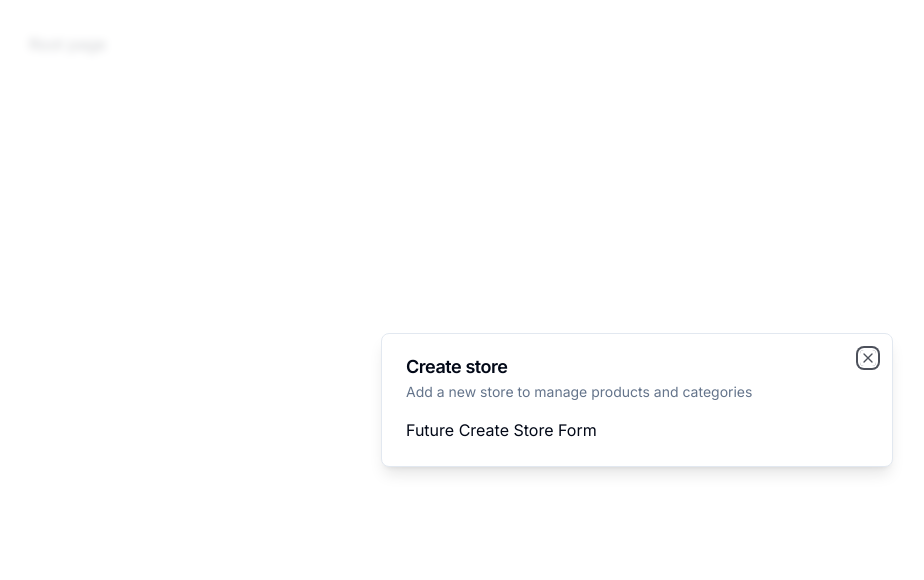
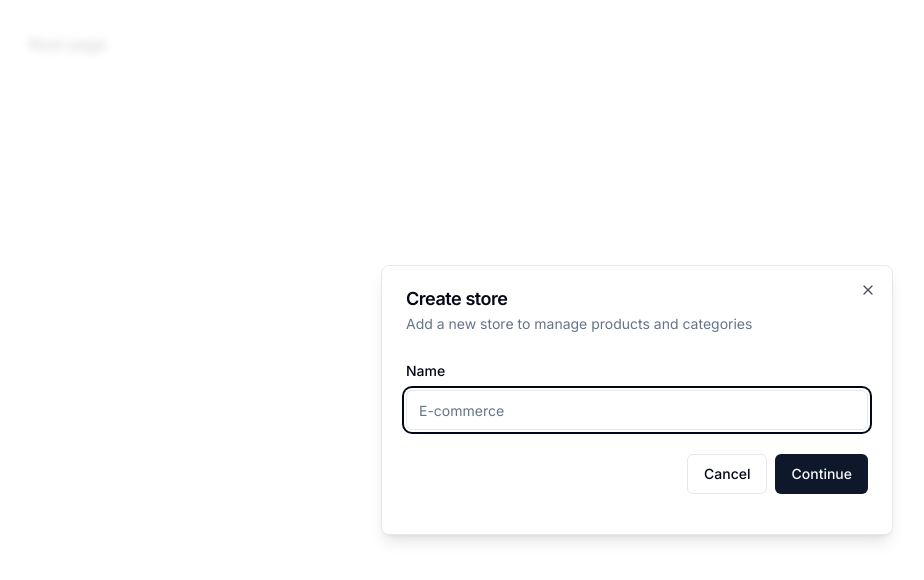
Before and after one commit to aboziena1998/fullstack-ecommerce, a Next.js app: page / in a window 1280 px wide. Shown: the top 580 px of the page, without its empty margins (3-927 px from the left). Built offline with nearby package versions, Linux system fonts and the light colour scheme.

Commit message:
adding store modal and form

```diff
--- a/components/modals/store-modal.tsx
+++ b/components/modals/store-modal.tsx
@@ -1,11 +1,43 @@
 'use client';
+import * as z from 'zod';
+import React from 'react';
+import { useStoreModal } from '@/hooks/use-store-modal';
 
-import React from 'react';
+import { useForm } from 'react-hook-form';
+
+import { zodResolver } from '@hookform/resolvers/zod';
+
 import Modal from '@/components/ui/Modal';
-import { useStoreModal } from '@/hooks/use-store-modal';
+import {
+  Form,
+  FormControl,
+  FormField,
+  FormItem,
+  FormLabel,
+  FormMessage,
+} from '@/components/ui/form';
+import { Input } from '@/components/ui/input';
+import { Button } from '@/components/ui/button';
+
+const formSchema = z.object({
+  name: z.string().min(1),
+});
+
 const storeModal = () => {
   const { isOpen, onClose } = useStoreModal();
 
+  const form = useForm<z.infer<typeof formSchema>>({
+    resolver: zodResolver(formSchema),
+    defaultValues: {
+      name: '',
+    },
+  });
+
+  const onSubmit = async (values: z.infer<typeof formSchema>) => {
+    console.log(values);
+
+    // TODO: create store
+  };
   return (
     <Modal
       title="Create store"
@@ -13,7 +45,36 @@
       isOpen={isOpen}
       onClose={onClose}
     >
-      Future Create Store Form
+      <div>
+        <div className="space-y-4 py-2 pb-4">
+          <Form {...form}>
+            <form onSubmit={form.handleSubmit(onSubmit)}>
+              <FormField
+                control={form.control}
+                name="name"
+                render={({ field }) => {
+                  return (
+                    <FormItem>
+                      <FormLabel>Name</FormLabel>
+                      <FormControl>
+                        <Input placeholder="E-commerce" {...field} />
+                      </FormControl>
+                      <FormMessage />
+                    </FormItem>
+                  );
+                }}
+              />
+
+              <div className="pt-6 space-x-2 flex items-center justify-end w-full">
+                <Button variant={'outline'} onClick={onclose}>
+                  Cancel
+                </Button>
+                <Button type="submit">Continue</Button>
+              </div>
+            </form>
+          </Form>
+        </div>
+      </div>
     </Modal>
   );
 };
--- /dev/null
+++ b/components/ui/form.tsx
@@ -0,0 +1,176 @@
+import * as React from "react"
+import * as LabelPrimitive from "@radix-ui/react-label"
+import { Slot } from "@radix-ui/react-slot"
+import {
+  Controller,
+  ControllerProps,
+  FieldPath,
+  FieldValues,
+  FormProvider,
+  useFormContext,
+} from "react-hook-form"
+
+import { cn } from "@/lib/utils"
+import { Label } from "@/components/ui/label"
+
+const Form = FormProvider
+
+type FormFieldContextValue<
+  TFieldValues extends FieldValues = FieldValues,
+  TName extends FieldPath<TFieldValues> = FieldPath<TFieldValues>
+> = {
+  name: TName
+}
+
+const FormFieldContext = React.createContext<FormFieldContextValue>(
+  {} as FormFieldContextValue
+)
+
+const FormField = <
+  TFieldValues extends FieldValues = FieldValues,
+  TName extends FieldPath<TFieldValues> = FieldPath<TFieldValues>
+>({
+  ...props
+}: ControllerProps<TFieldValues, TName>) => {
+  return (
+    <FormFieldContext.Provider value={{ name: props.name }}>
+      <Controller {...props} />
+    </FormFieldContext.Provider>
+  )
+}
+
+const useFormField = () => {
+  const fieldContext = React.useContext(FormFieldContext)
+  const itemContext = React.useContext(FormItemContext)
+  const { getFieldState, formState } = useFormContext()
+
+  const fieldState = getFieldState(fieldContext.name, formState)
+
+  if (!fieldContext) {
+    throw new Error("useFormField should be used within <FormField>")
+  }
+
+  const { id } = itemContext
+
+  return {
+    id,
+    name: fieldContext.name,
+    formItemId: `${id}-form-item`,
+    formDescriptionId: `${id}-form-item-description`,
+    formMessageId: `${id}-form-item-message`,
+    ...fieldState,
+  }
+}
+
+type FormItemContextValue = {
+  id: string
+}
+
+const FormItemContext = React.createContext<FormItemContextValue>(
+  {} as FormItemContextValue
+)
+
+const FormItem = React.forwardRef<
+  HTMLDivElement,
+  React.HTMLAttributes<HTMLDivElement>
+>(({ className, ...props }, ref) => {
+  const id = React.useId()
+
+  return (
+    <FormItemContext.Provider value={{ id }}>
+      <div ref={ref} className={cn("space-y-2", className)} {...props} />
+    </FormItemContext.Provider>
+  )
+})
+FormItem.displayName = "FormItem"
+
+const FormLabel = React.forwardRef<
+  React.ElementRef<typeof LabelPrimitive.Root>,
+  React.ComponentPropsWithoutRef<typeof LabelPrimitive.Root>
+>(({ className, ...props }, ref) => {
+  const { error, formItemId } = useFormField()
+
+  return (
+    <Label
+      ref={ref}
+      className={cn(error && "text-destructive", className)}
+      htmlFor={formItemId}
+      {...props}
+    />
+  )
+})
+FormLabel.displayName = "FormLabel"
+
+const FormControl = React.forwardRef<
+  React.ElementRef<typeof Slot>,
+  React.ComponentPropsWithoutRef<typeof Slot>
+>(({ ...props }, ref) => {
+  const { error, formItemId, formDescriptionId, formMessageId } = useFormField()
+
+  return (
+    <Slot
+      ref={ref}
+      id={formItemId}
+      aria-describedby={
+        !error
+          ? `${formDescriptionId}`
+          : `${formDescriptionId} ${formMessageId}`
+      }
+      aria-invalid={!!error}
+      {...props}
+    />
+  )
+})
+FormControl.displayName = "FormControl"
+
+const FormDescription = React.forwardRef<
+  HTMLParagraphElement,
+  React.HTMLAttributes<HTMLParagraphElement>
+>(({ className, ...props }, ref) => {
+  const { formDescriptionId } = useFormField()
+
+  return (
+    <p
+      ref={ref}
+      id={formDescriptionId}
+      className={cn("text-sm text-muted-foreground", className)}
+      {...props}
+    />
+  )
+})
+FormDescription.displayName = "FormDescription"
+
+const FormMessage = React.forwardRef<
+  HTMLParagraphElement,
+  React.HTMLAttributes<HTMLParagraphElement>
+>(({ className, children, ...props }, ref) => {
+  const { error, formMessageId } = useFormField()
+  const body = error ? String(error?.message) : children
+
+  if (!body) {
+    return null
+  }
+
+  return (
+    <p
+      ref={ref}
+      id={formMessageId}
+      className={cn("text-sm font-medium text-destructive", className)}
+      {...props}
+    >
+      {body}
+    </p>
+  )
+})
+FormMessage.displayName = "FormMessage"
+
+export {
+  useFormField,
+  Form,
+  FormItem,
+  FormLabel,
+  FormControl,
+  FormDescription,
+  FormMessage,
+  FormField,
+}
--- /dev/null
+++ b/components/ui/input.tsx
@@ -0,0 +1,25 @@
+import * as React from "react"
+
+import { cn } from "@/lib/utils"
+
+export interface InputProps
+  extends React.InputHTMLAttributes<HTMLInputElement> {}
+
+const Input = React.forwardRef<HTMLInputElement, InputProps>(
+  ({ className, type, ...props }, ref) => {
+    return (
+      <input
+        type={type}
+        className={cn(
+          "flex h-10 w-full rounded-md border border-input bg-background px-3 py-2 text-sm ring-offset-background file:border-0 file:bg-transparent file:text-sm file:font-medium placeholder:text-muted-foreground focus-visible:outline-none focus-visible:ring-2 focus-visible:ring-ring focus-visible:ring-offset-2 disabled:cursor-not-allowed disabled:opacity-50",
+          className
+        )}
+        ref={ref}
+        {...props}
+      />
+    )
+  }
+)
+Input.displayName = "Input"
+
+export { Input }
--- /dev/null
+++ b/components/ui/label.tsx
@@ -0,0 +1,26 @@
+"use client"
+
+import * as React from "react"
+import * as LabelPrimitive from "@radix-ui/react-label"
+import { cva, type VariantProps } from "class-variance-authority"
+
+import { cn } from "@/lib/utils"
+
+const labelVariants = cva(
+  "text-sm font-medium leading-none peer-disabled:cursor-not-allowed peer-disabled:opacity-70"
+)
+
+const Label = React.forwardRef<
+  React.ElementRef<typeof LabelPrimitive.Root>,
+  React.ComponentPropsWithoutRef<typeof LabelPrimitive.Root> &
+    VariantProps<typeof labelVariants>
+>(({ className, ...props }, ref) => (
+  <LabelPrimitive.Root
+    ref={ref}
+    className={cn(labelVariants(), className)}
+    {...props}
+  />
+))
+Label.displayName = LabelPrimitive.Root.displayName
+
+export { Label }
--- a/package.json
+++ b/package.json
@@ -10,7 +10,9 @@
   },
   "dependencies": {
     "@clerk/nextjs": "^4.23.2",
+    "@hookform/resolvers": "^3.2.0",
     "@radix-ui/react-dialog": "^1.0.4",
+    "@radix-ui/react-label": "^2.0.2",
     "@radix-ui/react-slot": "^1.0.2",
     "@types/node": "20.4.8",
     "@types/react": "18.2.18",
@@ -26,10 +28,12 @@
     "postcss": "8.4.27",
     "react": "18.2.0",
     "react-dom": "18.2.0",
+    "react-hook-form": "^7.45.4",
     "tailwind-merge": "^1.14.0",
     "tailwindcss": "3.3.3",
     "tailwindcss-animate": "^1.0.6",
     "typescript": "5.1.6",
+    "zod": "^3.21.4",
     "zustand": "^4.4.1"
   }
 }
```
Also changed, not shown: 1 other file (tests, documents, lock files or other folders).
